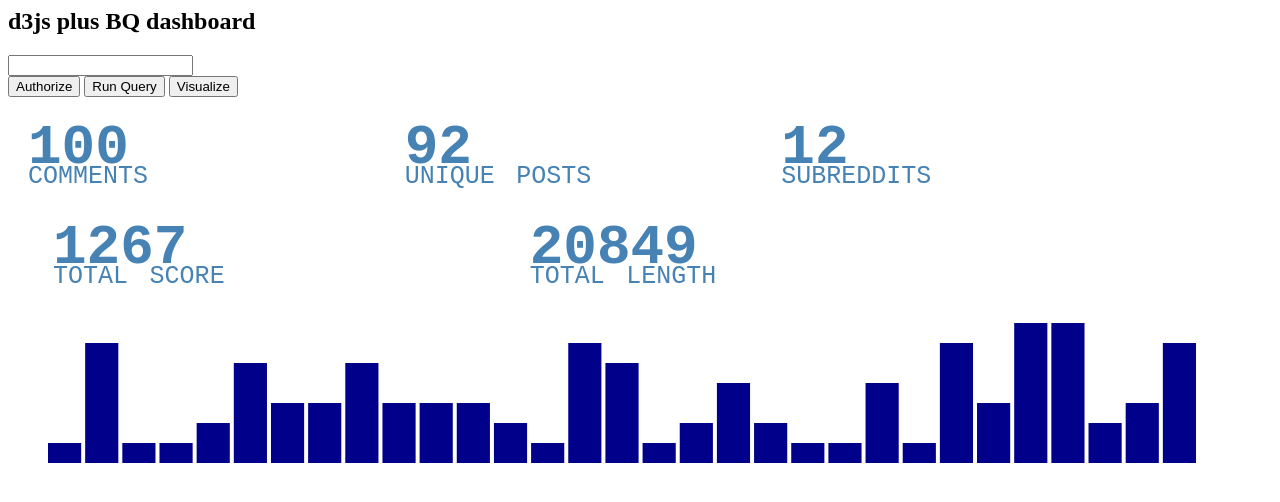
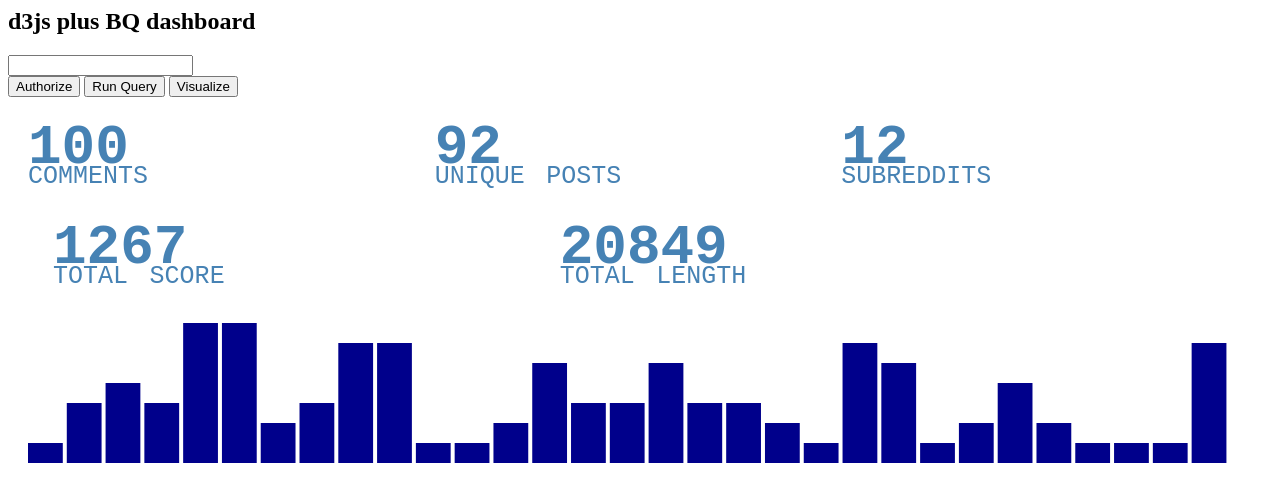
Before and after one commit to drunken-economist/Alexandria, a plain HTML site: page index.html in a window 1280 px wide. Both pictures are taken after a click on the button "Visualize". Drawn offline with nearby package versions, Linux system fonts and the light colour scheme.

Commit message:
Scales histogram correctly, changes data aggregator function to return arrays of objects

```diff
--- a/css/style.css
+++ b/css/style.css
@@ -35,4 +35,8 @@
 	font-variant: small-caps;
 	font-size: 12px;
 }
+td, th {
+    padding: 1px 4px;
+    font-family: Courier New;
+	font-size: 18px;
 }
--- a/js/bq-query.js
+++ b/js/bq-query.js
@@ -9,8 +9,7 @@
 
 var comment_data;
 
-var x = document.createElement("INPUT");
-x.setAttribute("type", "text");
+
 
 function runQuery() {
  var request = gapi.client.bigquery.jobs.query({
--- a/js/visualization.js
+++ b/js/visualization.js
@@ -13,16 +13,14 @@
 		console.log("version 2")
 		aggregateData(comments);
 		addHeaders();
-		addHistogram(byDate);
+		addHistogram(dateArray);
+
 	});
 }
 
-function utcToDate(timestamp){
+function timestampToDate(timestamp){
 	var a = new Date(timestamp*1000);
-  	var year = a.getFullYear();
-  	var month = a.getMonth();
-  	var date = a.getDate();
-  	return year + '-' + month + '-' + date;
+  	return a.toISOString().slice(0,10);
 }
 
 function aggregateData(comments){
@@ -38,7 +36,7 @@
 	//day:[num_comments,sum score, sum length]
 	//also sums score and length globally
 	for (i=0; i < Object.keys(comments).length; i++){
-		thisDate = utcToDate(comments[i].f[0].v);
+		thisDate = timestampToDate(comments[i].f[0].v);
 		thisPost = comments[i].f[2].v
 		thisSr = comments[i].f[3].v;
 		thisScore = parseInt(comments[i].f[4].v)
@@ -56,25 +54,57 @@
 			byDate[thisDate]["length"] = thisLength;
 		}
 		if (thisSr in bySubreddit){
-			bySubreddit[thisSr]++;
+			bySubreddit[thisSr]["count"]++;
+			bySubreddit[thisSr]["score"] += thisScore;
+			bySubreddit[thisSr]["length"] += thisLength;
 		} else {
-			bySubreddit[thisSr] = 1;
+			bySubreddit[thisSr] = {};
+			bySubreddit[thisSr]["subreddit"] = thisSr;
+			bySubreddit[thisSr]["count"] = 1;
+			bySubreddit[thisSr]["score"] = thisScore;
+			bySubreddit[thisSr]["length"] = thisLength;
 		}
+
 		if (thisPost in byPost){
-			byPost[thisPost]++;
+			byPost[thisPost]["count"]++;
+			byPost[thisPost]["score"] += thisScore;
+			byPost[thisPost]["length"] += thisLength;
 		} else {
-			byPost[thisPost] = 1;
+			byPost[thisPost] = {};
+			byPost[thisPost]["post"] = thisPost;
+			byPost[thisPost]["link"] = "https://redd.it/"+thisPost.substring(3)
+			byPost[thisPost]["count"] = 1;
+			byPost[thisPost]["score"] = thisScore;
+			byPost[thisPost]["length"] = thisLength;
 		}
+
 		totalLength += thisLength;
 		totalScore += thisScore;
 
 	}
+	dateArray = dictToArray(byDate);
+	dateArray.sort(function(a,b) {return (a.date > b.date) ? 1 : ((b.date > a.date) ? -1 : 0);} );
+	srArray = dictToArray(bySubreddit);
+	srArray.sort(function(a,b) {return (a.count < b.count) ? 1 : ((b.count < a.count) ? -1 : 0);} );
+	postArray = dictToArray(byPost);
+	postArray.sort(function(a,b) {return (a.count < b.count) ? 1 : ((b.count < a.count) ? -1 : 0);} );
+
+}
+
+function dictToArray(inputDict){
+	keys = [];
+	returnArray = [];
+	keys = Object.keys(inputDict);
+	for (i=0; i < keys.length; i++){
+		returnArray.push(inputDict[keys[i]])
+	};
+	return returnArray
 }
 
 function addHeaders(){
 	anchorX = 20;
 	anchorY = 50;
-	xSpacing = width/3-50;
+	xSpacing = width/3-20;
 	yLabelSpacing=20;
 	yLineSpacing = 100;
 
@@ -97,7 +127,7 @@
 			.attr('transform', 'translate(' + x + ',' + y + ')')
 			.transition()
      			.duration(duration)
-        		.tween( 'text', tweenText(Object.keys(byPost).length));
+        		.tween( 'text', tweenText(postArray.length));
 	canvas.append("text")
 			.classed('header-label', true)
 			.attr('transform', 'translate(' + x + ',' + (y+yLabelSpacing) + ')')
@@ -109,7 +139,7 @@
 			.attr('transform', 'translate(' + x + ',' + y + ')')
 			.transition()
      			.duration(duration)
-        		.tween( 'text', tweenText(Object.keys(bySubreddit).length));
+        		.tween( 'text', tweenText(srArray.length));
 	canvas.append("text")
 			.classed('header-label', true)
 			.attr('transform', 'translate(' + x + ',' + (y+yLabelSpacing) + ')')
@@ -141,25 +171,16 @@
 			.text("total length")
 }
 
-function addHistogram(byDate){
-	anchorX = 40;
+function addHistogram(dateArray){
+	anchorX = 20;
 	anchorY = 350;
 	yScale = 20;
 	y = anchorY;
 	x = anchorX;
+	xSpacing = width/(dateArray.length+2);
 
-	dates = Object.keys(byDate);
-	xSpacing = width/dates.length*0.9;
-	dates.sort()
-	counts = [];
-
-	for (i=0; i < dates.length; i++){
-		date = dates[i]
-		count = byDate[date]["count"]
-		counts.push(count);
-	};
 	canvas.selectAll("rect")
-		.data(counts)
+		.data(dateArray)
 		.enter()
 			.append("rect")
 			.attr('width', xSpacing-4)
@@ -174,12 +195,14 @@
 			.transition()
 				.duration(duration)
 				.attr('height', function(d){
-					return d*yScale;
+					return d.count*yScale;
 				})
 				.attr('y', function(d){
-					return y-(d*yScale);
+					return y-(d.count*yScale);
 				})
 }
+
+
 
 function tweenText( newValue ) {
     return function() {
```
